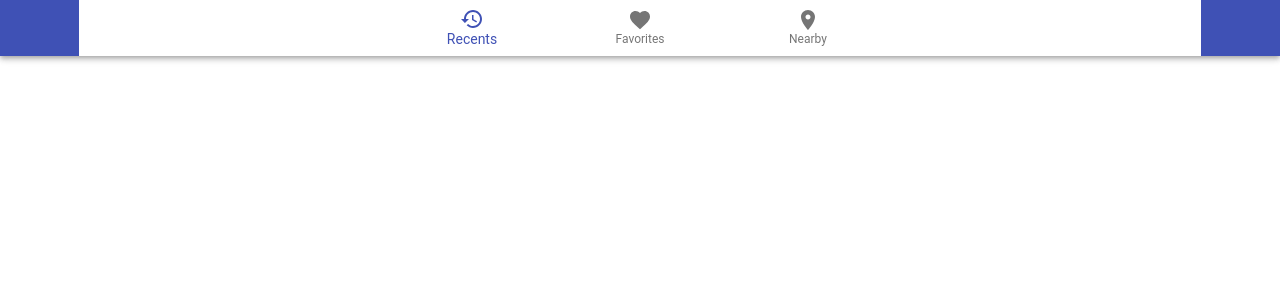
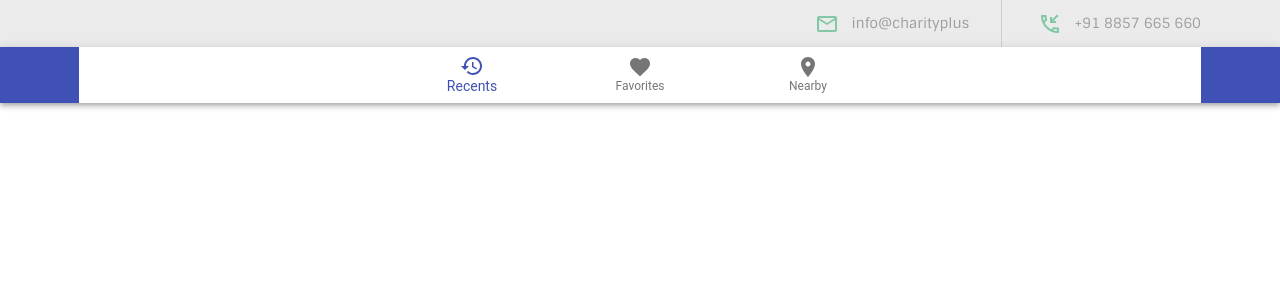
Before and after one commit to thongvm316/Charity-Plus, a React app: page / in a window 1280 px wide. Shown: the top 300 px of the page. Built offline with nearby package versions, Linux system fonts and the light colour scheme.

Commit message:
2021.08.26

```diff
--- a/package.json
+++ b/package.json
@@ -55,6 +55,7 @@
     "clsx": "^1.1.1",
     "lodash": "^4.17.21",
     "moment": "^2.29.1",
+    "prop-types": "^15.7.2",
     "react": "^17.0.2",
     "react-dom": "^17.0.2",
     "react-router-dom": "^5.2.0",
--- a/src/assets/scss/MainLayout/header.scss
+++ /dev/null
@@ -1,5 +0,0 @@
-.header {
-    .MuiContainer-maxWidthXl {
-        max-width: 1170px;
-    }
-}
--- a/src/assets/scss/_variables.scss
+++ b/src/assets/scss/_variables.scss
@@ -0,0 +1,5 @@
+// colors
+$colorIcon: #82c7a6;
+
+// font-size
+$fontSize-xl: 0.875rem;
--- /dev/null
+++ b/src/assets/scss/components/custom-container.scss
@@ -0,0 +1,3 @@
+.MuiContainer-maxWidthXl {
+    max-width: 1170px !important;
+}
--- /dev/null
+++ b/src/assets/scss/layout/main-layout.scss
@@ -0,0 +1,28 @@
+@import 'assets/scss/variables';
+
+.header {
+  &__contact {
+    background-color: #ebebeb;
+    height: 47px;
+  }
+
+  .header__container {
+    display: flex;
+    justify-content: flex-end;
+    align-items: center;
+    height: 100%;
+
+    p {
+      color: #9c9d9d;
+      font-size: $fontSize-xl;
+    }
+  }
+
+  &__icon {
+    color: $colorIcon;
+  }
+
+  &__divide {
+    margin: 0 1.5rem 0 2rem !important;
+  }
+}
--- /dev/null
+++ b/src/components/CustommContainer/CustomContainer.jsx
@@ -0,0 +1,27 @@
+import React from 'react'
+import PropTypes from 'prop-types'
+
+import Container from '@material-ui/core/Container'
+import 'assets/scss/components/custom-container.scss'
+
+const CustomContainer = (props) => {
+  const { children, maxWidth, fixed, ...rest } = props
+  return (
+    <Container {...rest} fixed={fixed} maxWidth={maxWidth}>
+      {children}
+    </Container>
+  )
+}
+
+CustomContainer.defaultProps = {
+  maxWidth: 'xl',
+  fixed: true,
+}
+
+CustomContainer.propTypes = {
+  fixed: PropTypes.bool,
+  maxWidth: PropTypes.string,
+  children: PropTypes.any.isRequired,
+}
+
+export default CustomContainer
--- a/src/layout/MainLayout.jsx
+++ b/src/layout/MainLayout.jsx
@@ -2,7 +2,11 @@ import React from 'react'
 
 import AppBar from '@material-ui/core/AppBar'
 import Box from '@material-ui/core/Box'
-import Container from '@material-ui/core/Container'
+import Divider from '@material-ui/core/Divider'
+import Container from 'components/CustommContainer/CustomContainer'
+import IconButton from '@material-ui/core/IconButton'
+import MailOutlineOutlinedIcon from '@material-ui/icons/MailOutlineOutlined'
+import PhoneCallbackOutlinedIcon from '@material-ui/icons/PhoneCallbackOutlined'
 
 import BottomNavigation from '@material-ui/core/BottomNavigation'
 import BottomNavigationAction from '@material-ui/core/BottomNavigationAction'
@@ -10,16 +14,37 @@ import RestoreIcon from '@material-ui/icons/Restore'
 import FavoriteIcon from '@material-ui/icons/Favorite'
 import LocationOnIcon from '@material-ui/icons/LocationOn'
 
-import 'assets/scss/MainLayout/header.scss'
+import 'assets/scss/layout/main-layout.scss'
 
 const MainLayout = () => {
   const [value, setValue] = React.useState(0)
   return (
     <>
-      <AppBar className='header' position='static'>
-        <Container fixed maxWidth='xl'>
-          <Box className='header__contact'></Box>
+      <Box className='header'>
+        <Box className='header__contact'>
+          <Container className='header__container'>
+            <p>
+              <IconButton>
+                <MailOutlineOutlinedIcon className='header__icon' />
+              </IconButton>
+              info@charityplus
+            </p>
+            <Divider
+              orientation='vertical'
+              className='header__divide'
+              flexItem
+            />
+            <p>
+              <IconButton>
+                <PhoneCallbackOutlinedIcon className='header__icon' />
+              </IconButton>
+              +91 8857 665 660
+            </p>
+          </Container>
+        </Box>
 
+        <AppBar className='header__menu' position='static'>
+          <Container>
             <BottomNavigation
               value={value}
               onChange={(event, newValue) => {
@@ -28,13 +53,20 @@ const MainLayout = () => {
               showLabels
             >
               <BottomNavigationAction label='Recents' icon={<RestoreIcon />} />
-            <BottomNavigationAction label='Favorites' icon={<FavoriteIcon />} />
-            <BottomNavigationAction label='Nearby' icon={<LocationOnIcon />} />
+              <BottomNavigationAction
+                label='Favorites'
+                icon={<FavoriteIcon />}
+              />
+              <BottomNavigationAction
+                label='Nearby'
+                icon={<LocationOnIcon />}
+              />
             </BottomNavigation>
           </Container>
         </AppBar>
+      </Box>
 
-      {/* <footer>Footer</footer> */}
+      <Box className='footer'></Box>
     </>
   )
 }
```
Also changed, not shown: src/index.scss (+5 -5 lines). Lines whose indentation alone changed are shown as unchanged.
